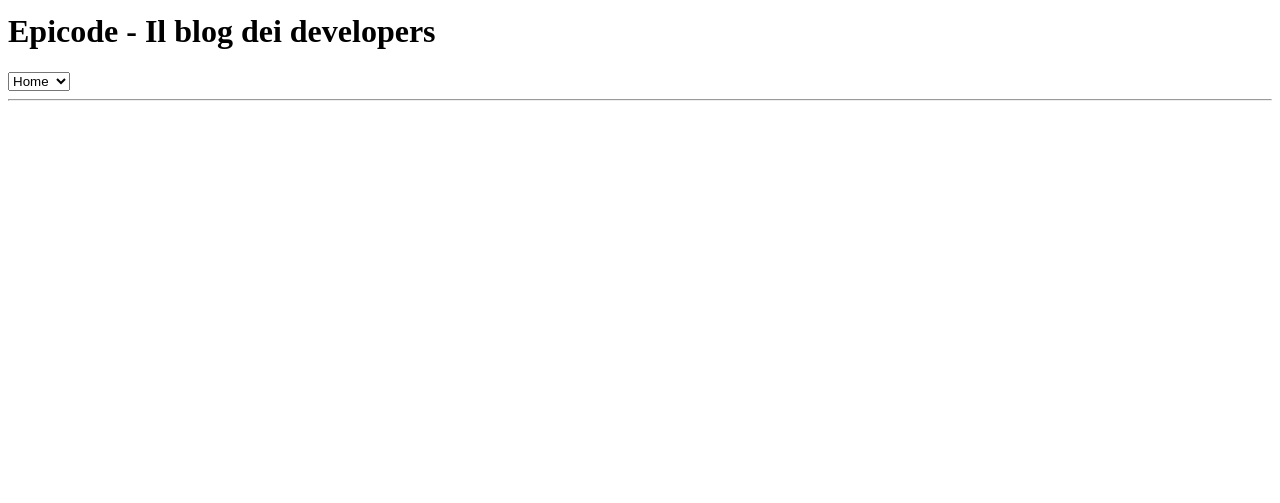
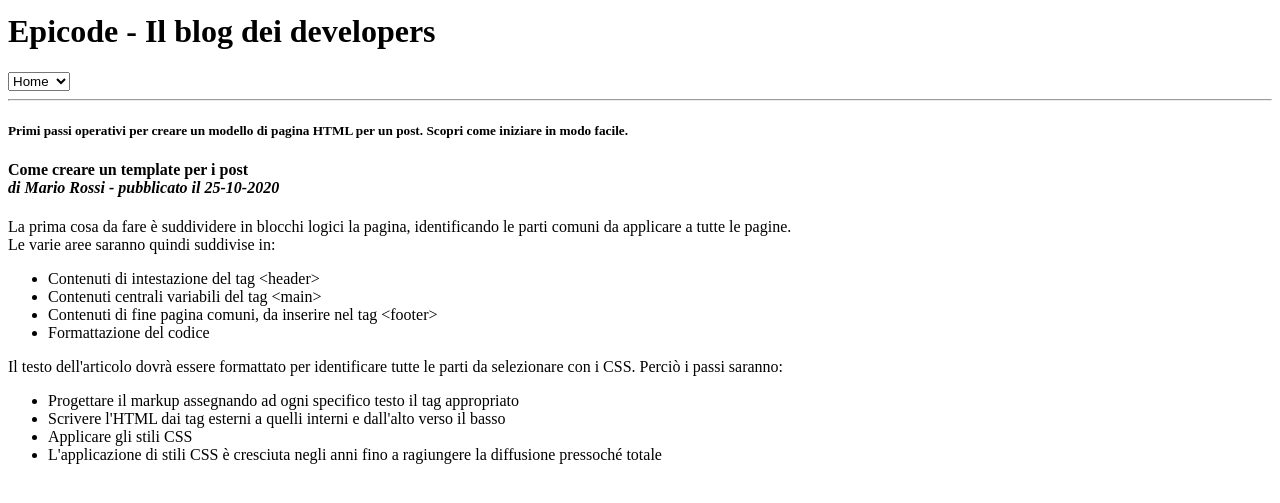
Before and after one commit to AdinaGabrielaIamandi/U1-W1-D2, a plain HTML site: page index.html in a window 1280 px wide. Shown: the part 153-656 px from the top of the page. Drawn offline with Linux system fonts and the light colour scheme.

Commit message:
commit main

```diff
--- a/index.html
+++ b/index.html
@@ -9,6 +9,7 @@
 </head>
 
 <body>
+    <header>
         <img src="logo.svg" alt="logo epicode" />
         <hr />
         <h1>Epicode - Il blog dei developers</h1>
@@ -17,7 +18,43 @@
         <option value="articoli">Articoli</option>
         <option value="job">Job</option>
       </select>
+    </header>
     <hr />
+    <h5>
+        Primi passi operativi per creare un modello di pagina HTML per un post. Scopri come iniziare in modo facile.
+    </h5>
+    <h4>
+        Come creare un template per i post<br />
+        <em>di Mario Rossi - pubblicato il 25-10-2020</em>
+    </h4>
+    <main>
+        <p>
+            La prima cosa da fare è suddividere in blocchi logici la pagina, identificando le parti comuni da applicare a tutte le pagine.<br /> Le varie aree saranno quindi suddivise in:
+        </p>
+        <ul>
+            <li>Contenuti di intestazione del tag &lt;header&gt;</li>
+            <li>Contenuti centrali variabili del tag &lt;main&gt;</li>
+            <li>
+                Contenuti di fine pagina comuni, da inserire nel tag &lt;footer&gt;
+            </li>
+            <li>Formattazione del codice</li>
+        </ul>
+        <p>
+            Il testo dell'articolo dovrà essere formattato per identificare tutte le parti da selezionare con i CSS. Perciò i passi saranno:
+        </p>
+        <ul>
+            <li>
+                Progettare il markup assegnando ad ogni specifico testo il tag appropriato
+            </li>
+            <li>
+                Scrivere l'HTML dai tag esterni a quelli interni e dall'alto verso il basso
+            </li>
+            <li>Applicare gli stili CSS</li>
+            <li>
+                L'applicazione di stili CSS è cresciuta negli anni fino a ragiungere la diffusione pressoché totale
+            </li>
+        </ul>
+    </main>
 </body>
 
 </html>
```
Lines whose indentation alone changed are shown as unchanged.
